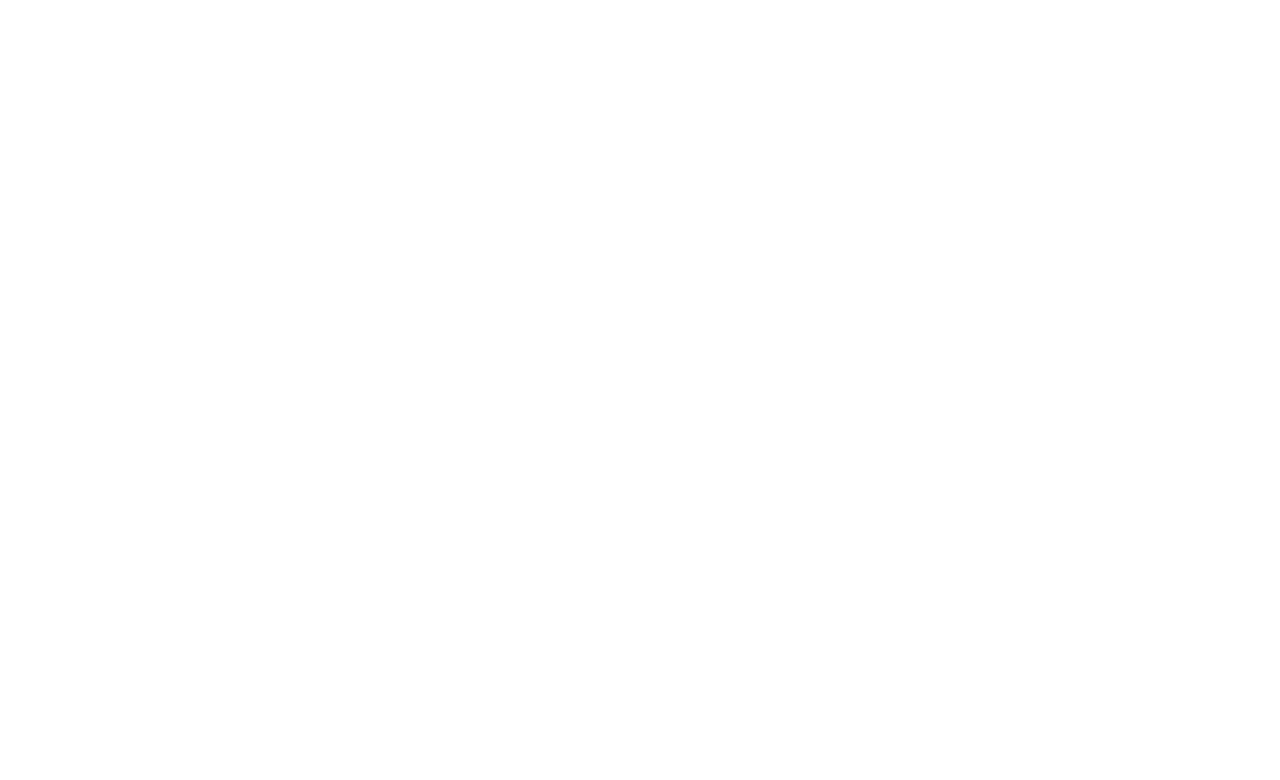
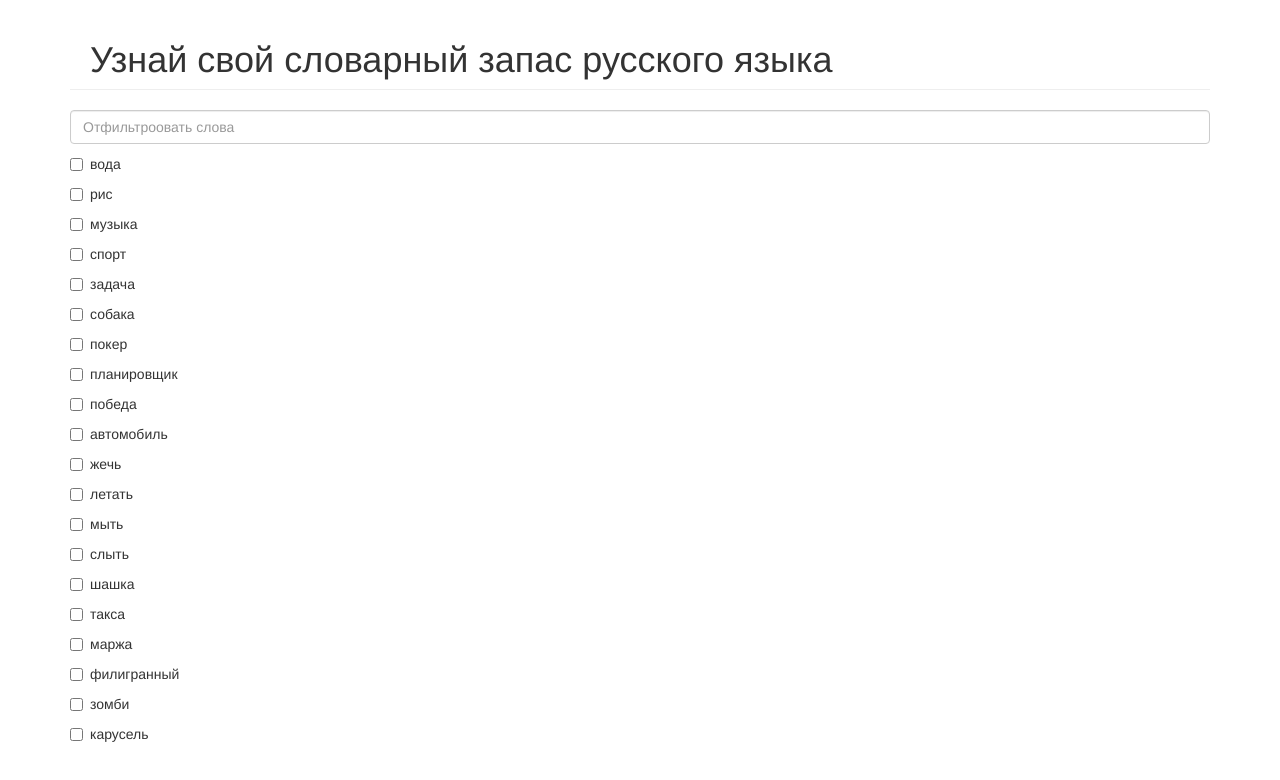
Before and after one commit to vasiliy-dyakov/tyv, a website: page static/index.html in a window 1280 px wide. Drawn offline with nearby package versions, Linux system fonts and the light colour scheme.

Commit message:
Эксперименты с angular

```diff
--- /dev/null
+++ b/static/common.css
@@ -0,0 +1,5 @@
+.page-header h1 {
+    max-width: 1200px;
+    padding: 0 20px;
+    margin: 0 auto;
+}
--- a/static/index.html
+++ b/static/index.html
@@ -1,15 +1,34 @@
 <!DOCTYPE html>
-<html lang="en">
+<html lang="en" ng-app>
 <head>
     <meta charset="utf-8">
     <title></title>
     <link rel="stylesheet" href="libs/bootstrap/dist/css/bootstrap.min.css">
     <link rel="stylesheet" href="libs/bootstrap/dist/css/bootstrap-theme.min.css">
+    <link rel="stylesheet" href="common.css">
 </head>
 <body>
+    <div class="container">
+        <div class="page-header">
+            <h1>Узнай свой словарный запас русского языка</h1>
+        </div>
+        <input type="text" class="form-control" placeholder="Отфильтроовать слова" ng-model="filterWords">
+        <div ng-init="words=['вода', 'рис', 'музыка', 'спорт', 'задача', 'собака', 'покер', 'планировщик', 'победа', 'автомобиль', 'жечь', 'летать', 'мыть', 'слыть', 'шашка', 'такса', 'маржа', 'филигранный', 'зомби', 'карусель']">
+            <ul class="list-unstyled" >
+                <li ng-repeat="word in words | filter:filterWords">
+                    <div class="checkbox">
+                        <label>
+                            <input type="checkbox"> {{ word }}
+                        </label>
+                    </div>
+                </li>
+            </ul>
+        </div>
+    </div>
 
     <script src="libs/jquery/dist/jquery.js"></script>
     <script src="libs/bootstrap/dist/js/bootstrap.js"></script>
     <script src="libs/angular/angular.js"></script>
+
 </body>
 </html>
```
Also changed, not shown: .jshint-groups.js.
